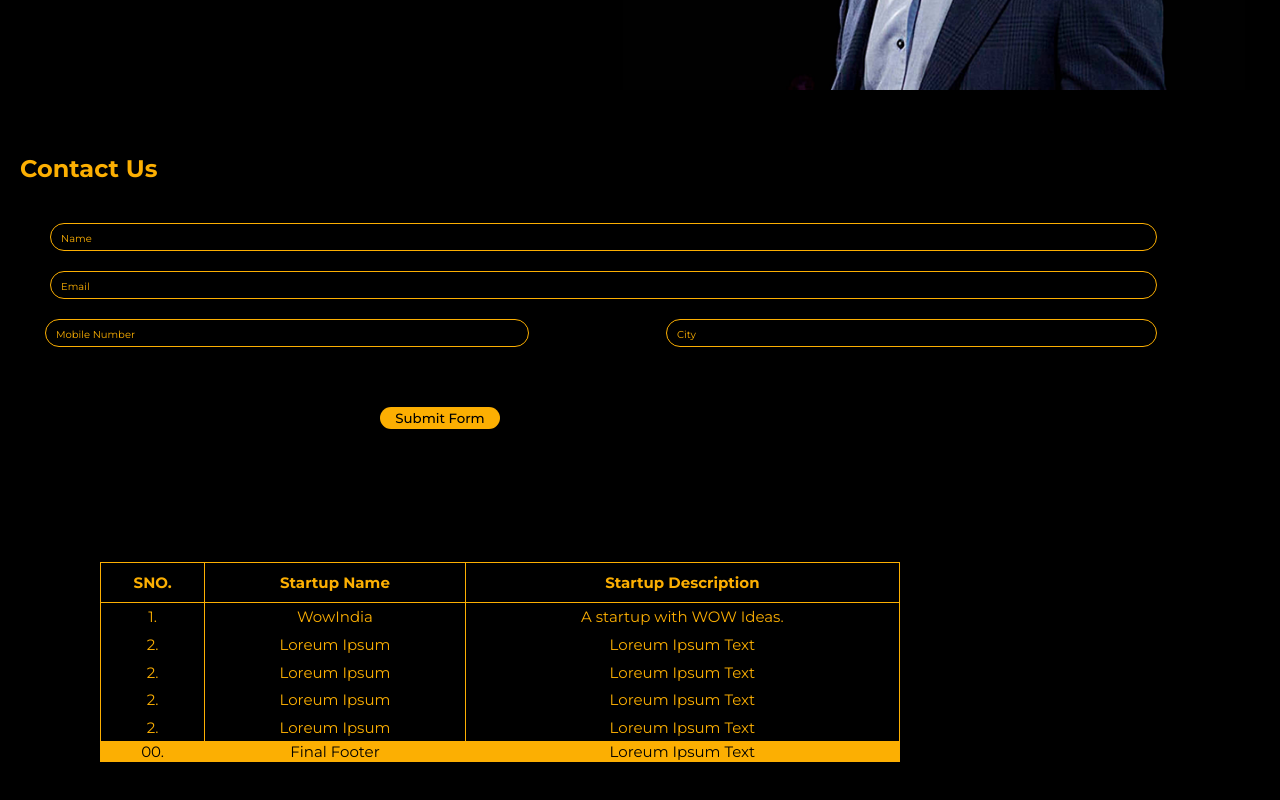
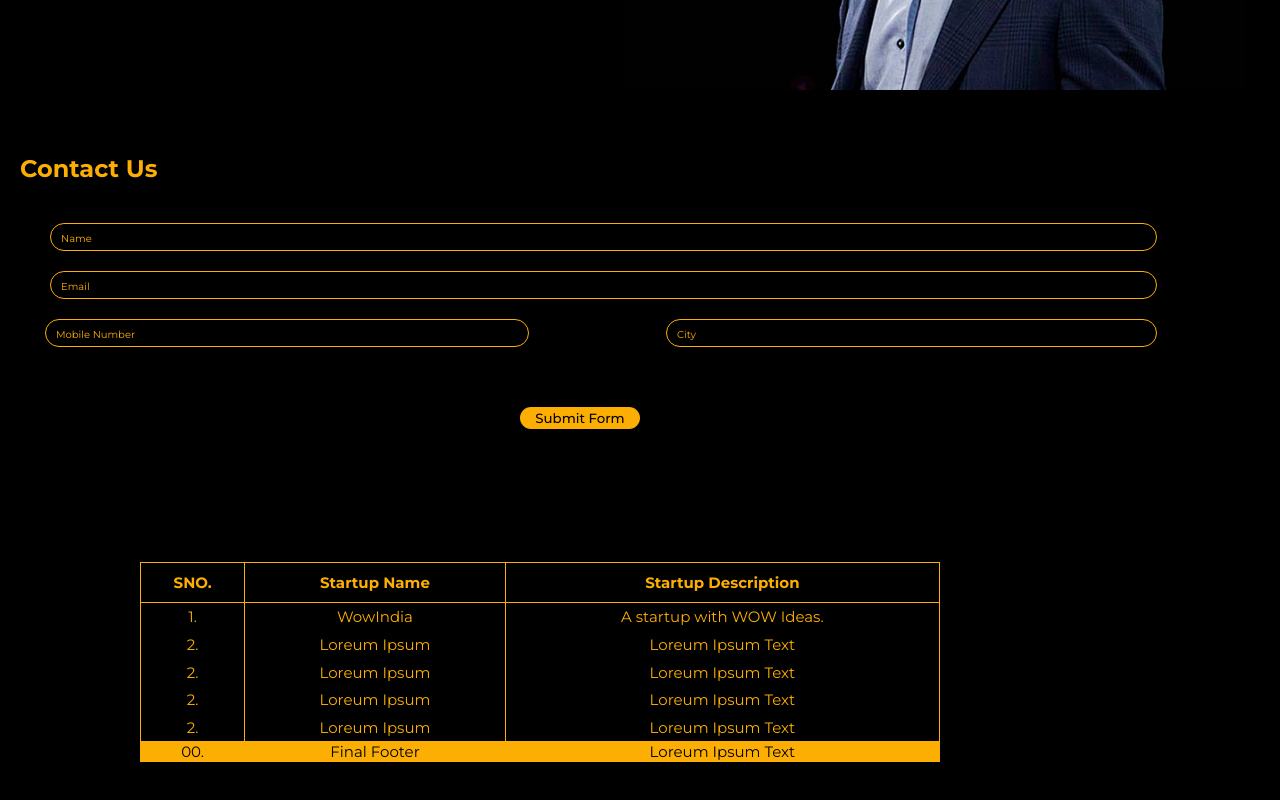
Before and after one commit to subham-20000901/Second-Project, a plain HTML site: page index.html in a window 1280 px wide. Shown: the part 440-1240 px from the top of the page. Drawn offline with Linux system fonts and the light colour scheme; a web font is replaced by a local one.

Commit message:
Refactor CSS styles for consistency and clarity

```diff
--- a/style.css
+++ b/style.css
@@ -132,7 +132,7 @@ img{
     opacity: 0.2px;
 }
 .submitBtn{
-    margin-left:360px;
+    margin-left:500px;
     margin-top:50px;
     width:120px;
     border-radius: 15px;
@@ -148,7 +148,7 @@ img{
     background-color:black;
     width:100%;
     color:#FCAF02;
-    padding-left:100px;
+    padding-left:140px;
     padding-top:8px;
     padding-bottom:100px;
     text-align: center;
@@ -183,4 +183,5 @@ tfoot{
     border:1px solid #FCAF02;
     background-color: #FCAF02;
     color:black;
+
 }
```
